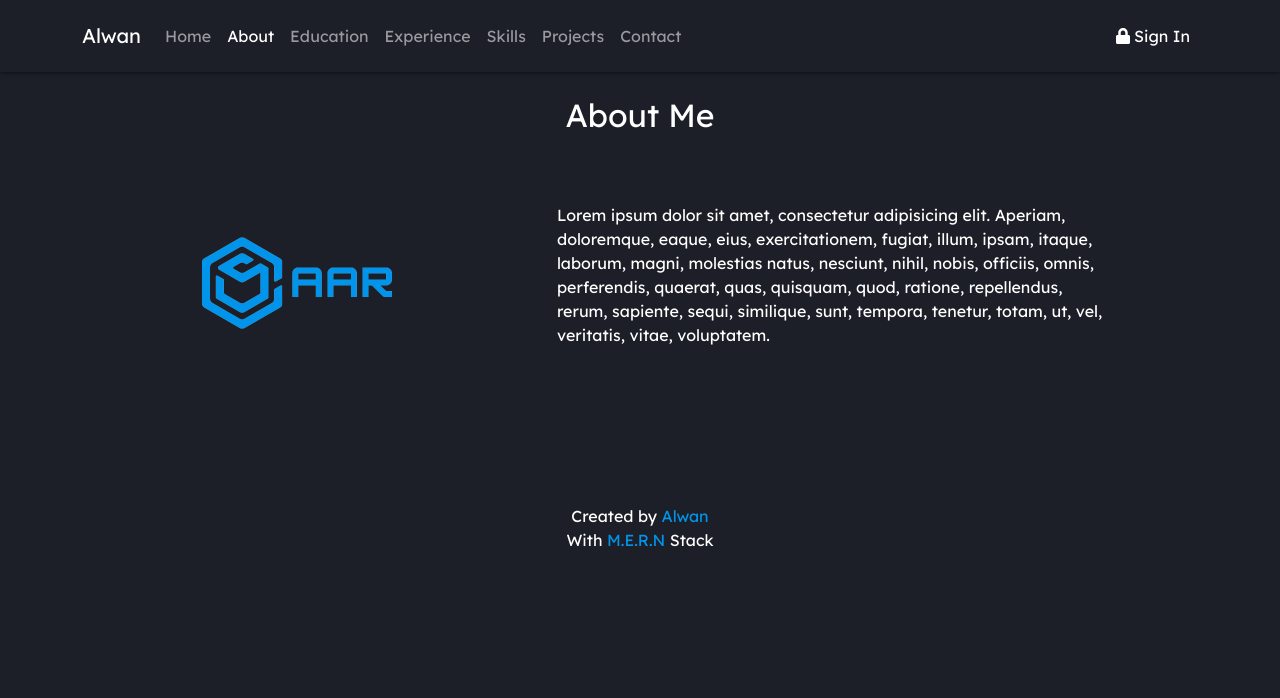
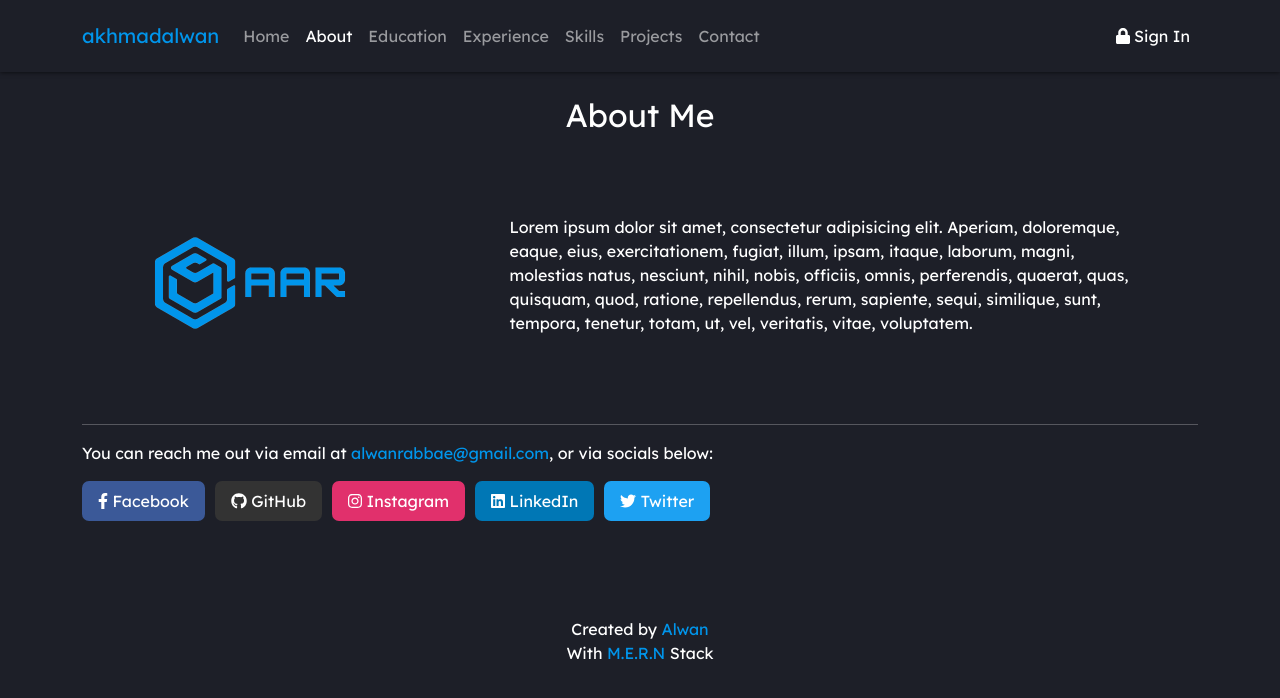
Before and after one commit to wanrabbae/mern-web-portfolio, a React (Create React App) app in the folder client/: page /about in a window 1280 px wide. Shown: the top 698 px of the page. Built offline with nearby package versions, Linux system fonts and the light colour scheme.

Commit message:
Styling Education (User)

```diff
--- a/client/public/index.html
+++ b/client/public/index.html
@@ -26,10 +26,15 @@
       work correctly both with client-side routing and a non-root public URL.
       Learn how to configure a non-root public URL by running `npm run build`.
     -->
-  <title>React App</title>
+  <title>Akhmad Alwan R</title>
+  <style>
+    .body {
+      background-color: #1d1f28;
+    }
+  </style>
 </head>
 
-<body>
+<body class="body">
   <noscript>You need to enable JavaScript to run this app.</noscript>
   <div id="root"></div>
   <!--
--- a/client/src/App.css
+++ b/client/src/App.css
@@ -20,6 +20,5 @@
 
 * {
     font-family: 'Lexend', sans-serif;
-    background-color: var(--color-theme);
     color: white;
 }
--- a/client/src/components/User/About/About.js
+++ b/client/src/components/User/About/About.js
@@ -14,7 +14,7 @@ function About() {
                 <div className="col-md-4">
                     <img src={logoImg} alt="logo" width="250" className="img-fluid mx-auto" />
                 </div>
-                <div className="col-md-6">
+                <div className="col-md-7">
                     <p>
                         Lorem ipsum dolor sit amet, consectetur adipisicing elit.
                         Aperiam, doloremque, eaque, eius, exercitationem,
@@ -27,6 +27,29 @@ function About() {
                     </p>
                 </div>
             </div>
+            <hr />
+            <div>
+                <p>
+                    You can reach me out via email at <span className={style.emailColor}>alwanrabbae@gmail.com</span>, or via socials below:
+                </p>
+                <div className={style.flexBox}>
+                    <div className="flex1">
+                        <a target="_blank" rel="noreferrer" href="https://www.facebook.com" className={`btn nav-link text-white ${style.btnFacebook} ${style.buttonSocial} ${style.buttonSocialFocus}`}><i className="fab fa-facebook-f"></i> Facebook</a>
+                    </div>
+                    <div className="flex1">
+                        <a target="_blank" rel="noreferrer" href="https://www.github.com/wanrabbae" className={`btn nav-link text-white ${style.btnGithub} ${style.buttonSocial} ${style.buttonSocialFocus}`}><i className="fab fa-github"></i> GitHub</a>
+                    </div>
+                    <div className="flex1">
+                        <a target="_blank" rel="noreferrer" href="https://www.instagram.com/imalwan_" className={`btn nav-link text-white ${style.btnInstagram} ${style.buttonSocial} ${style.buttonSocialFocus}`}><i className="fab fa-instagram"></i> Instagram</a>
+                    </div>
+                    <div className="flex1">
+                        <a target="_blank" rel="noreferrer" href="https://www.linkedin.com" className={`btn nav-link text-white ${style.btnLinkedin} ${style.buttonSocial} ${style.buttonSocialFocus}`}><i className="fab fa-linkedin"></i> LinkedIn</a>
+                    </div>
+                    <div className="flex1">
+                        <a target="_blank" rel="noreferrer" href="https://www.twitter.com" className={`btn nav-link text-white ${style.btnTwitter} ${style.buttonSocial} ${style.buttonSocialFocus}`}><i className="fab fa-twitter"></i> Twitter</a>
+                    </div>
+                </div>
+            </div>
         </div>
     );
 }
--- a/client/src/components/User/About/About.module.css
+++ b/client/src/components/User/About/About.module.css
@@ -0,0 +1,64 @@
+.emailColor {
+    color: #0095EB;
+}
+
+.flexBox {
+    display: flex;
+}
+
+.buttonSocial {
+    border: none;
+    outline: none;
+    box-shadow: none;
+    margin-right: 10px;
+    transition: 0.1s;
+    border-radius: 7px;
+}
+
+.buttonSocial:hover {
+    transform: translate(50, 50);
+    opacity: 0.8;
+}
+
+.buttonSocialFocus:focus {
+    outline: none;
+    box-shadow: none;
+    border: none;
+}
+
+.btnFacebook {
+    background-color: #3b5998;
+    color: #fff;
+}
+
+.btnGithub {
+    background-color: #333;
+    color: #fff;
+}
+
+.btnInstagram {
+    background-color: #e1306c;
+    color: #fff;
+}
+
+.btnLinkedin {
+    background-color: #0077B5;
+    color: #fff;
+}
+
+.btnTwitter {
+    background-color: #1da1f2;
+    color: #fff;
+}
+
+@media (max-width: 768px) {
+    .flexBox {
+        flex-direction: column;
+    }
+
+    .buttonSocial {
+        margin-right: 0px;
+        margin-top: 10px;
+        width: 100%;
+    }
+}
--- a/client/src/components/User/Education/Education.js
+++ b/client/src/components/User/Education/Education.js
@@ -1,9 +1,103 @@
 import React from 'react';
+import style from './Education.module.css';
 
 function Education() {
     return (
-        <div>
-            <h1>Education</h1>
+        <div className="py-5">
+            <div className="row text-center">
+                <div className="col">
+                    <h2>Education</h2>
+                </div>
+            </div>
+            <div className="row mt-3 justify-content-center">
+                <div className="col-md-5 mt-3">
+                    <div className={`card h-100 bg-transparent ${style.cardWrap}`}>
+                        <div className="card-body">
+                            {/* TITTLE */}
+                            <h5 className="card-title">
+                                <b>
+                                    <i className="fas fa-graduation-cap"></i> Engineer's Degree in Computer Science
+                                </b>
+                            </h5>
+                            {/* School And City */}
+                            <p className="card-text">
+                                <b>
+                                    <i className="fas fa-university"></i> SMK Informatika Al Irsyad Al Ilamiyyah - Cirebon
+                                </b>
+                            </p>
+                            {/* Start Date And End Date */}
+                            <p className="card-text">
+                                <b>
+                                    <i className="fas fa-calendar-alt"></i> May 2019 - May 2020
+                                </b>
+                            </p>
+                        </div>
+                    </div>
+                </div>
+                <div className="col-md-5 mt-3">
+                    <div className={`card h-100 bg-transparent ${style.cardWrap}`}>
+                        <div className="card-body">
+                            <h5 className="card-title">
+                                <b>
+                                    <i className="fas fa-graduation-cap"></i> Engineer's Degree in Computer Science
+                                </b>
+                            </h5>
+                            <p className="card-text">
+                                <b>
+                                    <i className="fas fa-university"></i> SMK Informatika Al Irsyad Al Ilamiyyah - Cirebon
+                                </b>
+                            </p>
+                            <p className="card-text">
+                                <b>
+                                    <i className="fas fa-calendar-alt"></i> May 2019 - May 2020
+                                </b>
+                            </p>
+                        </div>
+                    </div>
+                </div>
+                <div className="col-md-5 mt-3">
+                    <div className={`card h-100 bg-transparent ${style.cardWrap}`}>
+                        <div className="card-body">
+                            <h5 className="card-title">
+                                <b>
+                                    <i className="fas fa-graduation-cap"></i> Engineer's Degree in Computer Science
+                                </b>
+                            </h5>
+                            <p className="card-text">
+                                <b>
+                                    <i className="fas fa-university"></i> SMK Informatika Al Irsyad Al Ilamiyyah - Cirebon
+                                </b>
+                            </p>
+                            <p className="card-text">
+                                <b>
+                                    <i className="fas fa-calendar-alt"></i> May 2019 - May 2020
+                                </b>
+                            </p>
+                        </div>
+                    </div>
+                </div>
+                <div className="col-md-5 mt-3">
+                    <div className={`card h-100 bg-transparent ${style.cardWrap}`}>
+                        <div className="card-body">
+                            <h5 className="card-title">
+                                <b>
+                                    <i className="fas fa-graduation-cap"></i> Engineer's Degree in Computer Science
+                                </b>
+                            </h5>
+                            <p className="card-text">
+                                <b>
+                                    <i className="fas fa-university"></i> SMK Informatika Al Irsyad Al Ilamiyyah - Cirebon
+                                </b>
+                            </p>
+                            <p className="card-text">
+                                <b>
+                                    <i className="fas fa-calendar-alt"></i> May 2019 - May 2020
+                                </b>
+                            </p>
+                        </div>
+                    </div>
+                </div>
+            </div>
         </div>
     );
 }
--- /dev/null
+++ b/client/src/components/User/Education/Education.module.css
@@ -0,0 +1,8 @@
+.cardWrap {
+    box-shadow: 5px 5px 5px 0px rgba(0, 0, 0, 0.4);
+    cursor: default;
+}
+
+.cardWrap:hover {
+    box-shadow: 9px 9px 9px 0px rgba(0, 0, 0, 0.4);
+}
--- a/client/src/components/User/Navbar/Navbar.js
+++ b/client/src/components/User/Navbar/Navbar.js
@@ -1,6 +1,5 @@
 import React from 'react';
 import { NavLink } from 'react-router-dom';
-// import logoImg from '../../../assets/images/logo.png'
 import style from './Navbar.module.css'
 
 function Navbar() {
@@ -9,7 +8,7 @@ function Navbar() {
             <nav className={`navbar navbar-expand-lg navbar-dark fixed-top ${style.navbarShadow}`}>
                 <div className="container py-2">
                     <NavLink to="/" className="navbar-brand">
-                        Alwan
+                        <span style={{ color: '#0095EB' }}>akhmadalwan</span>
                     </NavLink>
                     <button className={`navbar-toggler ${style.navbarHumbergerButton} ${style.navbarHumbergerButtonFocusOutline}`} type="button" data-bs-toggle="collapse" data-bs-target="#navbarNavAltMarkup" aria-controls="navbarNavAltMarkup" aria-expanded="false" aria-label="Toggle navigation">
                         <span className="navbar-toggler-icon"></span>
--- a/client/src/components/User/Navbar/Navbar.module.css
+++ b/client/src/components/User/Navbar/Navbar.module.css
@@ -1,4 +1,5 @@
 .navbarShadow {
+    background-color: #1d1f28;
     box-shadow: 0px 0px 5px 0px rgba(0, 0, 0, 0.75);
 }
 
```
Also changed, not shown: 1 other file (tests, documents, lock files or other folders).
